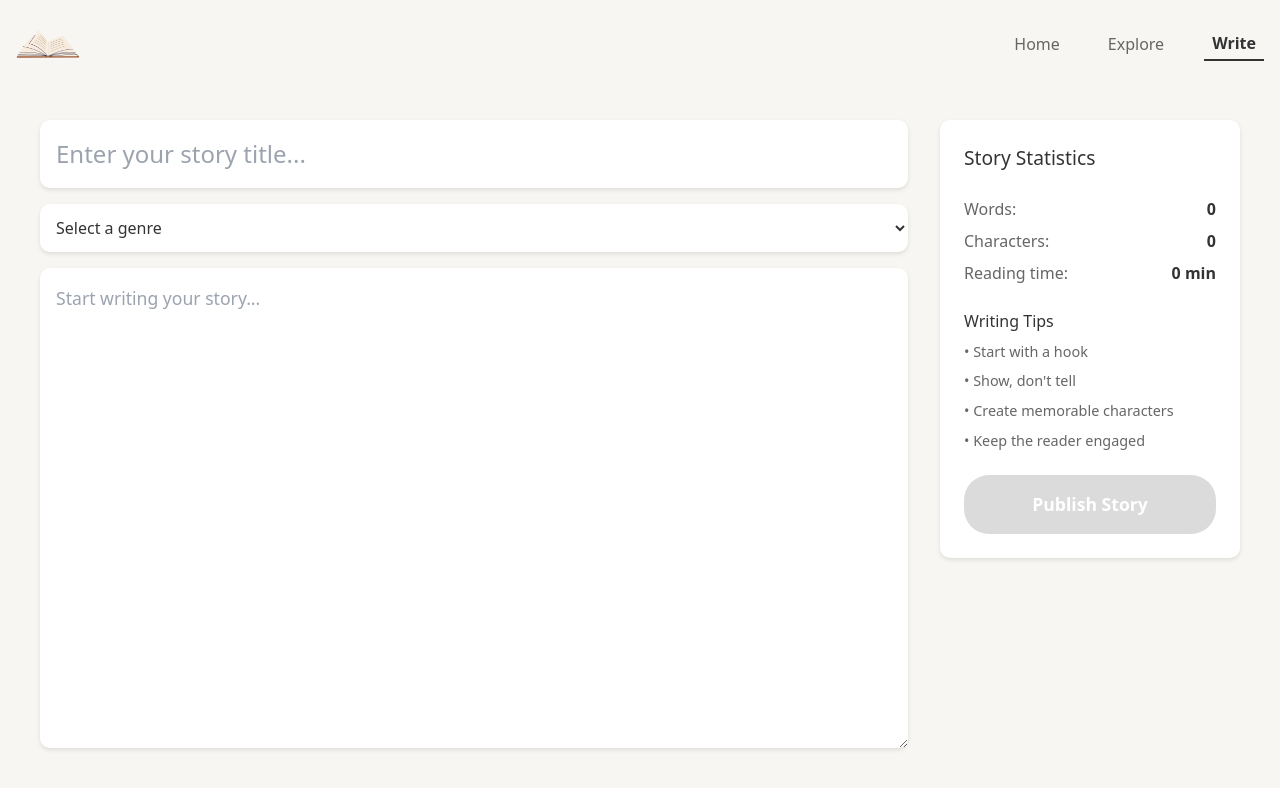
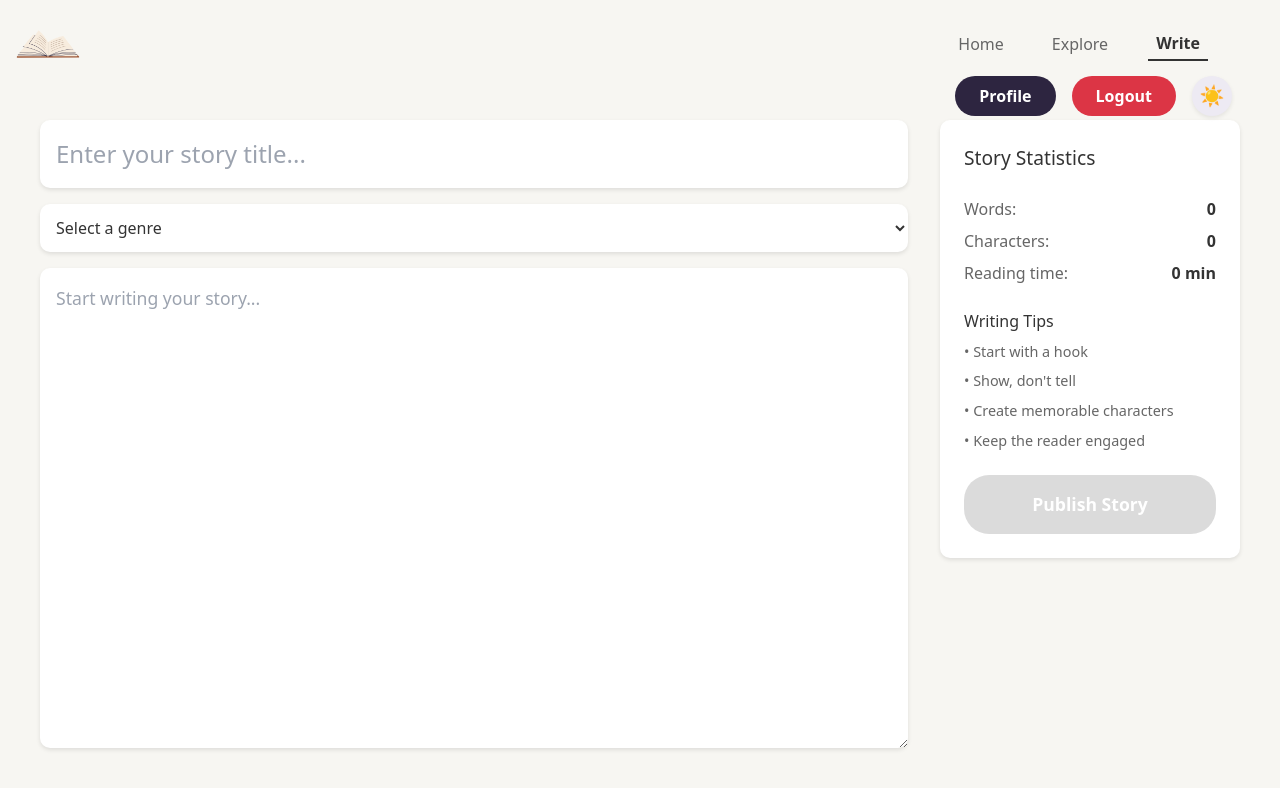
Before and after one commit to krish2312005/StoryScape-Frontend, a React (Vite) app: page /Write in a window 1280 px wide. Shown: the top 788 px of the page. Built offline with nearby package versions, Linux system fonts and the light colour scheme.

Commit message:
navbar fixed

```diff
--- a/src/Pages/components/user/Navbar.jsx
+++ b/src/Pages/components/user/Navbar.jsx
@@ -1,7 +1,9 @@
+
 
 import React, { useState } from "react";
 import { Link, useLocation } from "react-router-dom";
 import { useTheme } from '../../../context/ThemeContext';
+import ProfileMenu from "./ProfileMenu";
 
 
 const Navbar = () => {
@@ -37,7 +39,7 @@ const Navbar = () => {
         <span className={`block w-6 h-0.5 rounded bg-gray-700 dark:bg-white transition-all duration-300 ${menuOpen ? '-rotate-45 -translate-y-2' : ''}`}></span>
       </button>
 
-      {/* Links */}
+      {/* Links + Profile/Logout (desktop) */}
       <div className="hidden md:flex gap-8 items-center">
         {navLinks.map(link => (
           <Link
@@ -48,6 +50,9 @@ const Navbar = () => {
             {link.label}
           </Link>
         ))}
+        <div className="ml-6 relative">
+          <ProfileMenu />
+        </div>
       </div>
 
       {/* Mobile menu */}
@@ -63,6 +68,9 @@ const Navbar = () => {
               {link.label}
             </Link>
           ))}
+          <div className="w-full flex flex-col items-center mt-4">
+            <ProfileMenu />
+          </div>
         </div>
       )}
     </nav>
```
